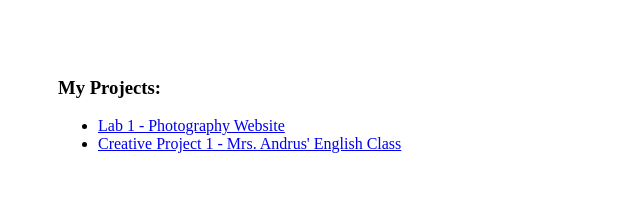
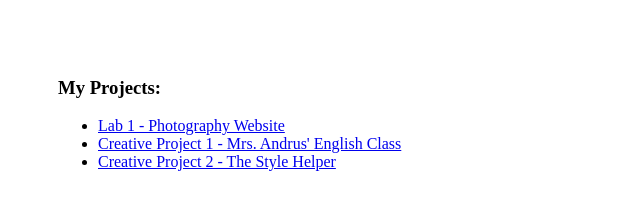
Before and after one commit to bandrus5/260Base, a plain HTML site: page index.html in a window 1280 px wide. Shown: the whole page, without its empty margins (0-640 px from the left). Drawn offline with Linux system fonts and the light colour scheme.

Commit message:
Added CP 2

```diff
--- a/index.html
+++ b/index.html
@@ -10,6 +10,7 @@
     <ul>
       <li><a href="./lab-1-bandrus5/index.html">Lab 1 - Photography Website</a></li>
       <li><a href="./260CreativeProject1/index.html">Creative Project 1 - Mrs. Andrus' English Class</a></li>
+      <li><a href="./260CreativeProject2/index.html">Creative Project 2 - The Style Helper</a></li>
   </div>
 </body>
 
```
